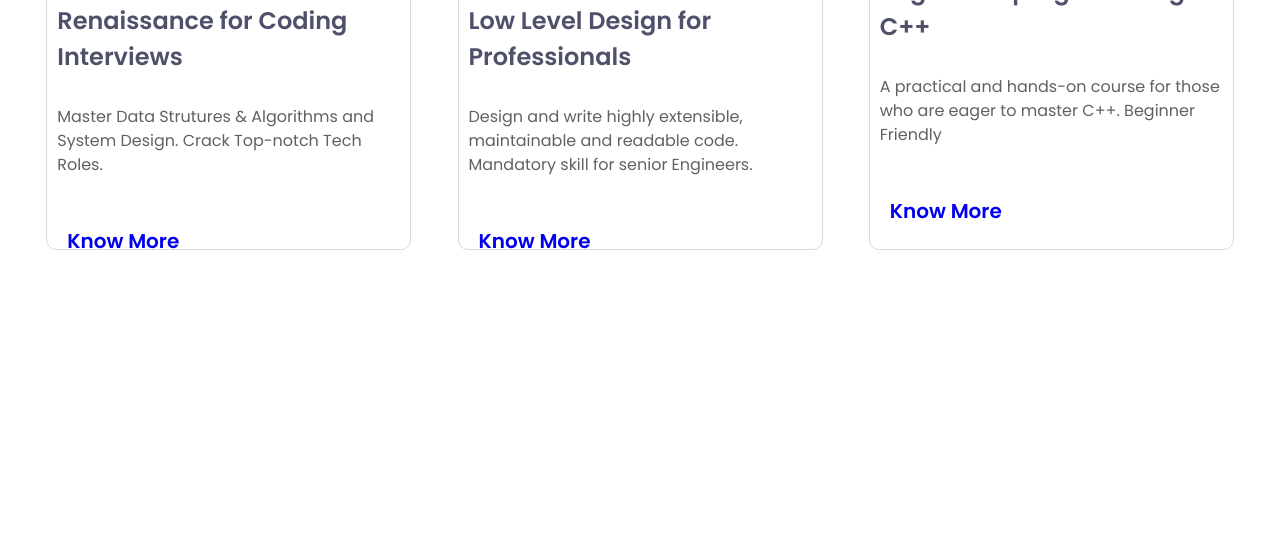
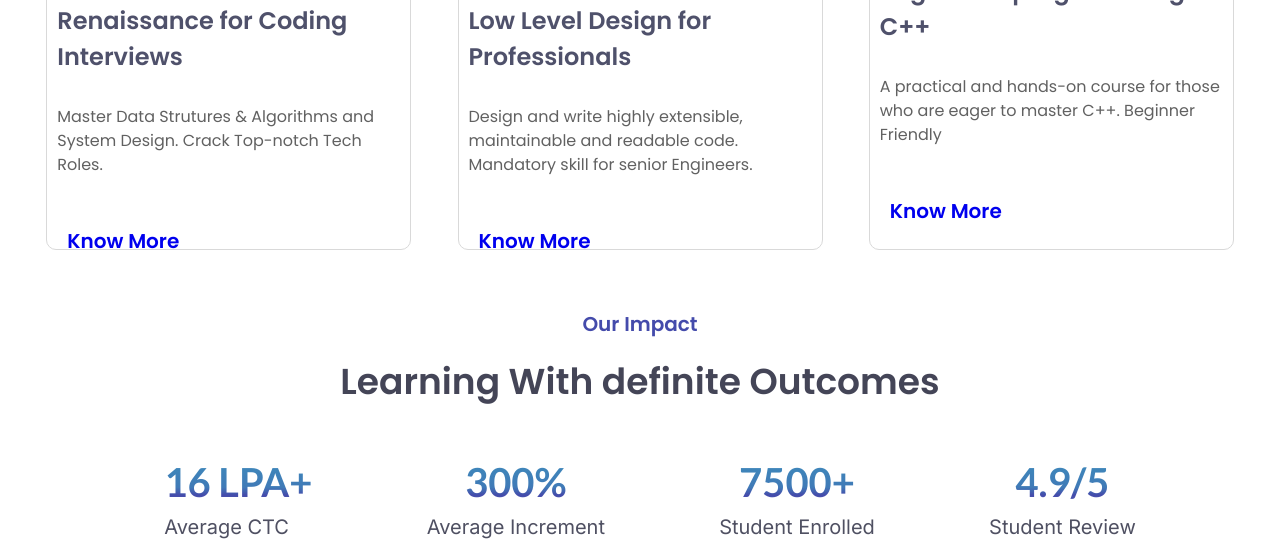
Before and after one commit to Dishansh-Kumar/ProgrammingPathShala_landing_page, a plain HTML site: page index.html in a window 1280 px wide. Shown: the part 1613-2156 px from the top of the page. Before the commit the page ends 1870 px from the top, so only its background shows below. Drawn offline with Linux system fonts and the light colour scheme.

Commit message:
Added impact section

```diff
--- a/index.html
+++ b/index.html
@@ -139,5 +139,34 @@
         </div>
     </section>
 
+    <section>
+        <div class="impact">
+            <p>Our Impact</p>
+            <p class="_p2">Learning With definite Outcomes </p>
+        </div>
+        <div class="fig">
+            <div class="f1">
+                <p class="_p3">16 LPA+</p>
+                <p>Average CTC</p>
+
+            </div>
+            <div class="f1">
+                <p class="_p3">300%</p>
+                <p>Average Increment</p>
+
+            </div>
+            <div class="f1">
+                <p class="_p3">7500+</p>
+                <p>Student Enrolled</p>
+
+            </div>
+            <div class="f1">
+                <p class="_p3">4.9/5</p>
+                <p>Student Review</p>
+
+            </div>
+        </div>
+    </section>
+
 </body>
 </html>
--- a/style.css
+++ b/style.css
@@ -1,6 +1,8 @@
 @import url('https://fonts.googleapis.com/css2?family=Montserrat:wght@400;700&family=Poppins:wght@600&display=swap');
 @import url('https://fonts.googleapis.com/css2?family=Poppins&display=swap');
 @import url('https://fonts.googleapis.com/css2?family=Poppins:wght@500&display=swap');
+@import url('https://fonts.googleapis.com/css2?family=Lato:wght@700&display=swap');
+@import url('https://fonts.googleapis.com/css2?family=Inter&display=swap');
 *{
 
     margin: 0;
@@ -330,3 +332,67 @@ header
     line-height: 149.8%;
     color: #444BAB;
 }
+
+/* Impact */
+.impact
+{
+    text-align: center;
+    margin-top: 60px;
+    /* padding: 20px; */
+    font-family: 'Poppins';
+    font-style: normal;
+    font-weight: 600;
+    font-size: 20px;
+    line-height: 149.8%;
+    color: #444BAB;
+}
+._p2
+{
+    padding: 15px;
+    font-family: 'Poppins';
+    font-style: normal;
+    font-weight: 600;
+    font-size: 36px;
+    line-height: 149.8%;
+    color: #444557;
+}
+
+.fig
+{
+    display: flex;
+    justify-content: space-evenly;
+    margin-left: 50px;
+    margin-top: 20px;
+    margin-right: 50px;
+}
+.f1
+{
+    box-sizing: border-box;
+    width: auto;
+    height:auto;
+    padding-left: 20px;
+    padding-top: 10px;
+    /* background: #FFFFFF;
+    border: 1px solid #D9D9D9;
+    border-radius: 10px; */
+    font-family: 'Inter';
+    font-style: normal;
+    font-weight: 400;
+    font-size: 20px;
+    line-height: 149.8%;
+    color: #4F5062;
+}
+._p3
+{
+    font-family: 'Lato';
+    text-align: center;
+    font-style: normal;
+    font-weight: 700;
+    font-size: 40px;
+    line-height: 149.8%;
+    background: linear-gradient(180deg, #3E8EBC 0%, #407AB7 57.29%, #444BAB 70.31%, rgba(67, 81, 172, 0.912281) 82.81%, rgba(62, 142, 188, 0) 100%, rgba(62, 142, 188, 0) 100%);
+    -webkit-background-clip: text;
+    -webkit-text-fill-color: transparent;
+    background-clip: text;
+    text-fill-color: transparent;
+}
```
